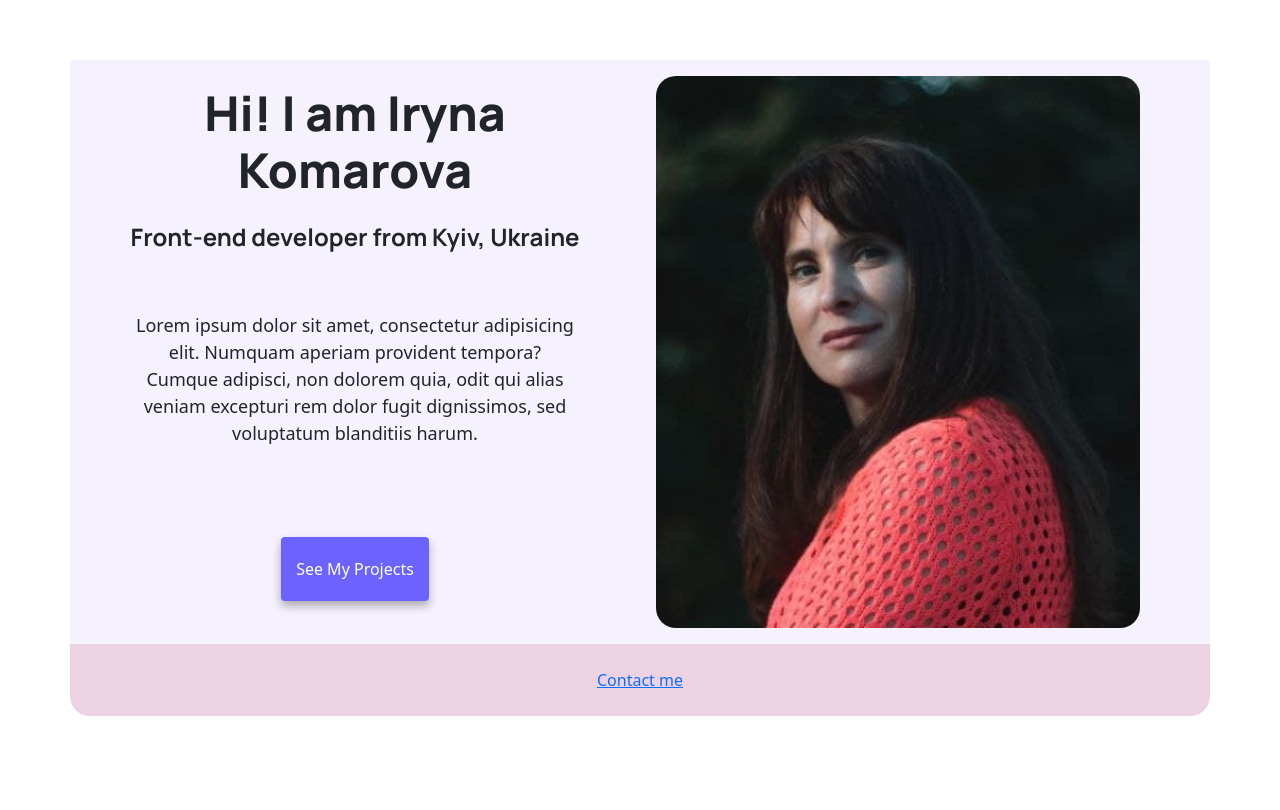
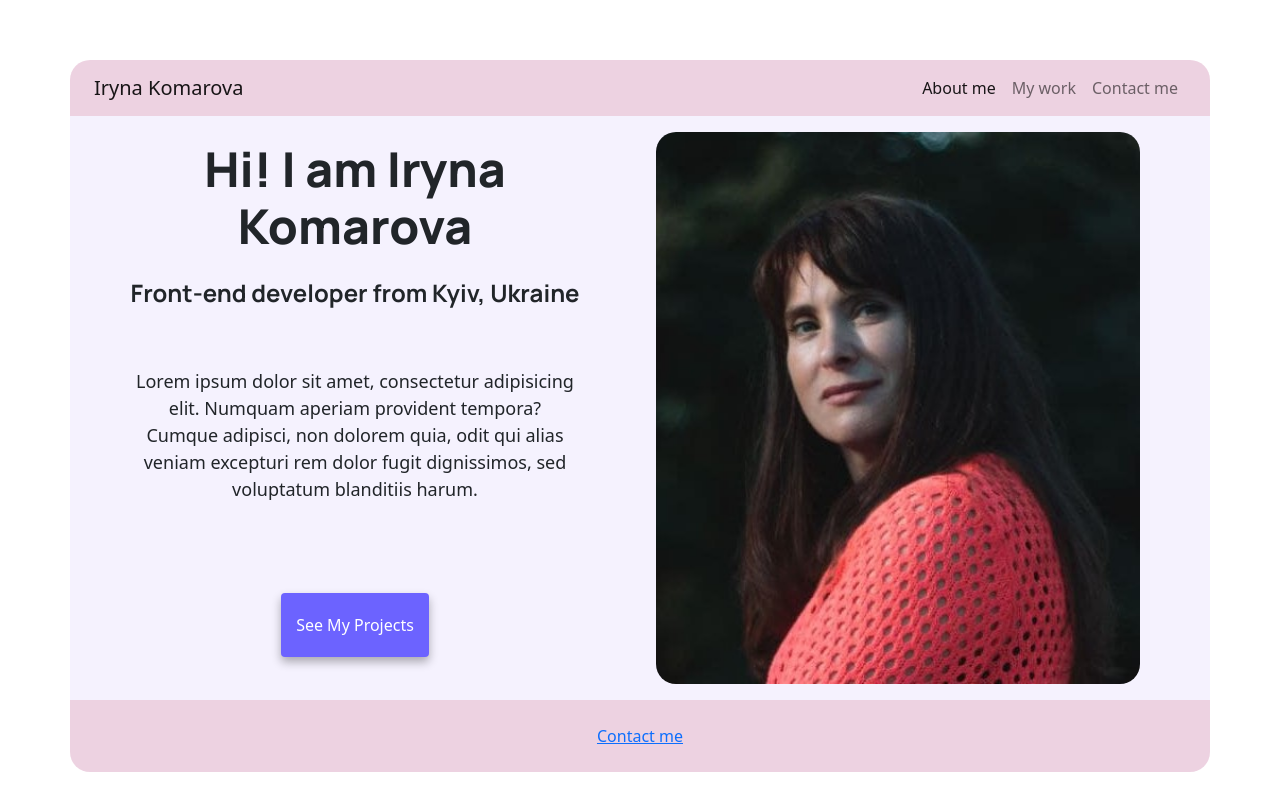
Before and after one commit to toffeeffee/week5-resp, a plain HTML site: page index.html in a window 1280 px wide. Drawn offline with nearby package versions, Linux system fonts and the light colour scheme.

Commit message:
Add files via upload

```diff
--- a/index.html
+++ b/index.html
@@ -23,7 +23,49 @@
     <title>Iryna Komarova | About me</title>
   </head>
   <body>
+
+
 	<div class="container">
+      <nav class="navbar navbar-expand-lg navbar-light">
+      <div class="container-fluid d-flex justify-content-between">
+        <a class="navbar-brand" href="#">Iryna Komarova</a>
+        <div>
+			<button
+			  class="navbar-toggler"
+			  type="button"
+			  data-bs-toggle="collapse"
+			  data-bs-target="#navbarNav"
+			  aria-controls="navbarNav"
+			  aria-expanded="false"
+			  aria-label="Toggle navigation"
+				>
+			<span class="navbar-toggler-icon"></span>
+			</button>
+			<div class="collapse navbar-collapse" id="navbarNav">
+			  <ul class="navbar-nav">
+				<li class="nav-item">
+				  <a
+					class="nav-link active"
+					aria-current="page"
+					href="about.html" title="About me"
+					>About me</a
+				  >
+				</li>
+				<li class="nav-item">
+				  <a class="nav-link" href="work.html" title="My work"
+					>My work</a
+				  >
+				</li>
+				<li class="nav-item">
+				  <a class="nav-link" href="contact.html" title="Contact me"
+					>Contact me</a
+				  >
+				</li>
+			  </ul>
+			</div>
+        </div>
+      </div>
+    </nav>
 		<div class="row">
 			<div class="col-12 col-sm-6 d-flex align-items-center p-3">
 				<div class="mx-3">
```
Also changed, not shown: contact.html (+40 -0 lines), work.html (+40 -0 lines).
